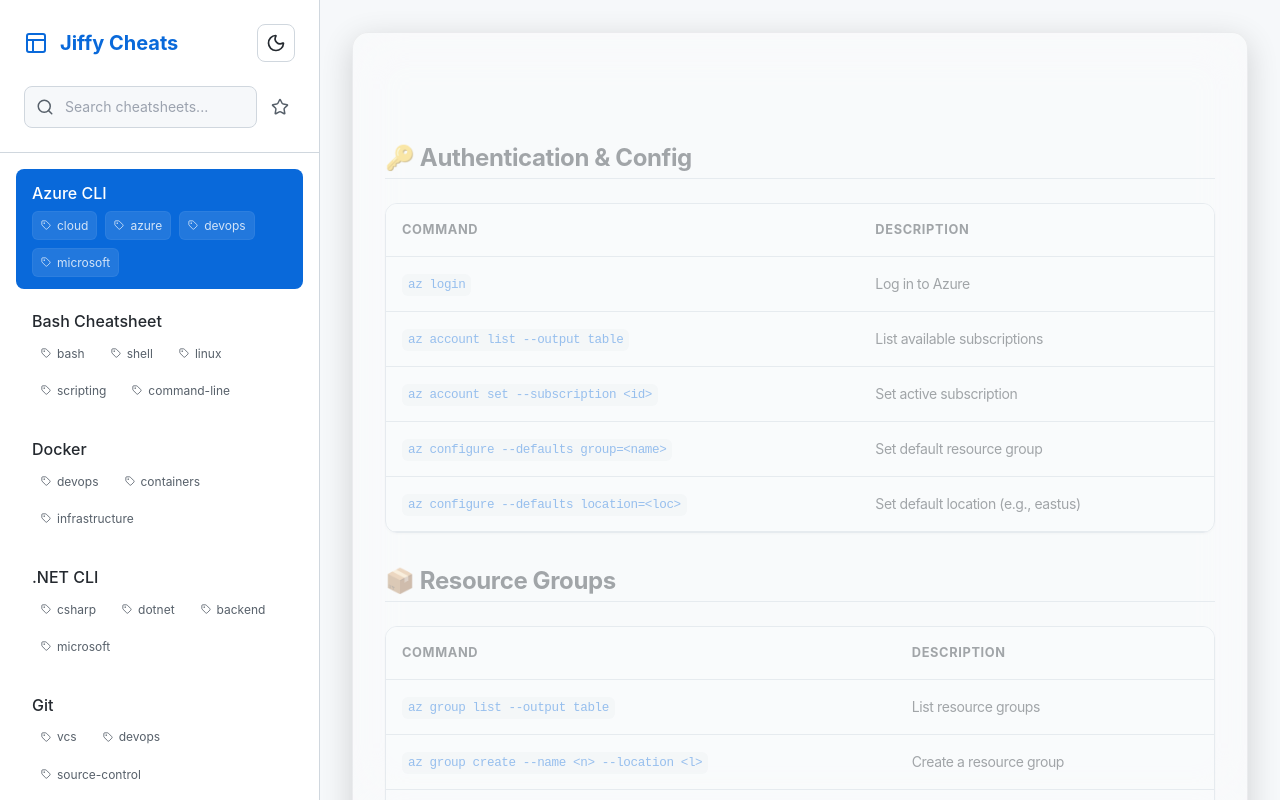
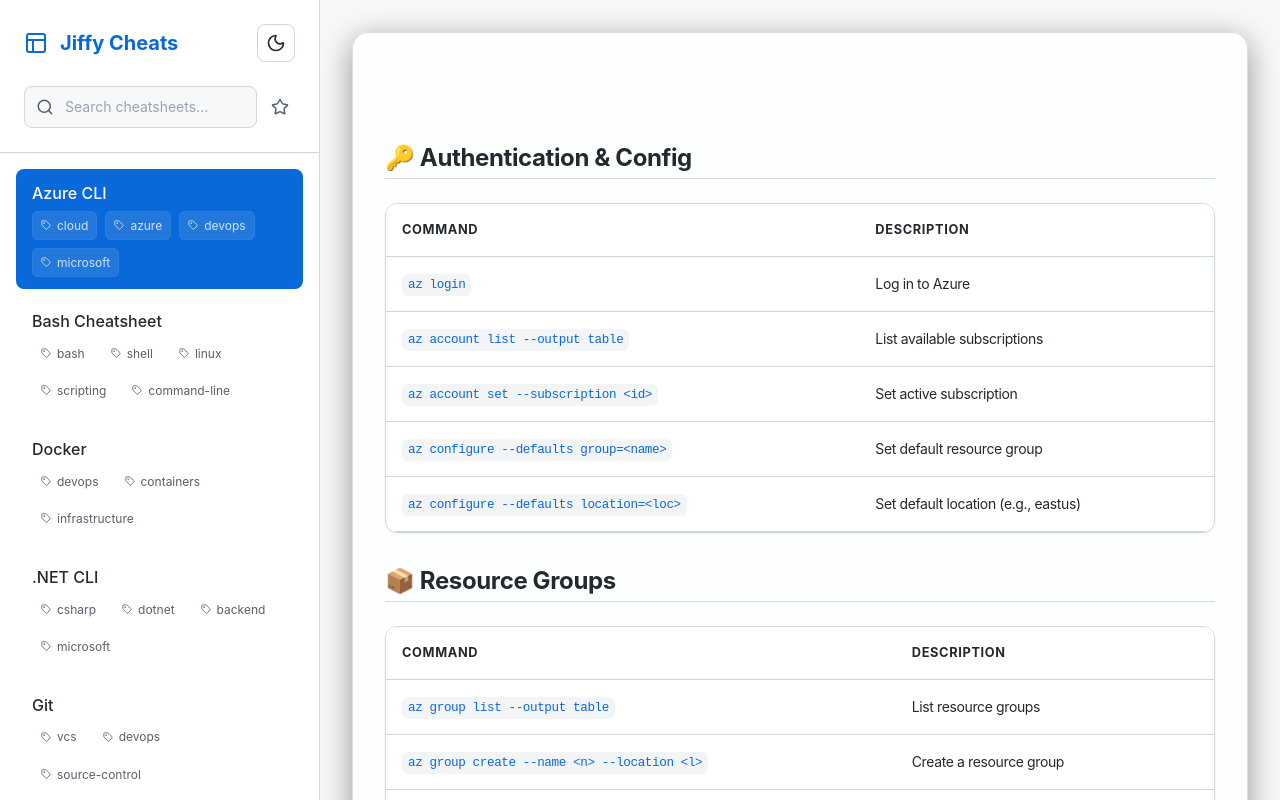
Before and after one commit to toanle88/Jiffy, a React (Vite) app: page / in a window 1280 px wide. Built offline with nearby package versions, Linux system fonts and the light colour scheme.

Commit message:
feat: implement the main application component, integrating core UI and state management for cheatsheets, search, theme, and favorites.

```diff
--- a/src/App.tsx
+++ b/src/App.tsx
@@ -33,6 +33,7 @@
 
   useEffect(() => {
     if (effectiveActiveId && !renderedId) {
+      setActiveId(effectiveActiveId)
       setRenderedId(effectiveActiveId)
     }
   }, [effectiveActiveId, renderedId])
```
